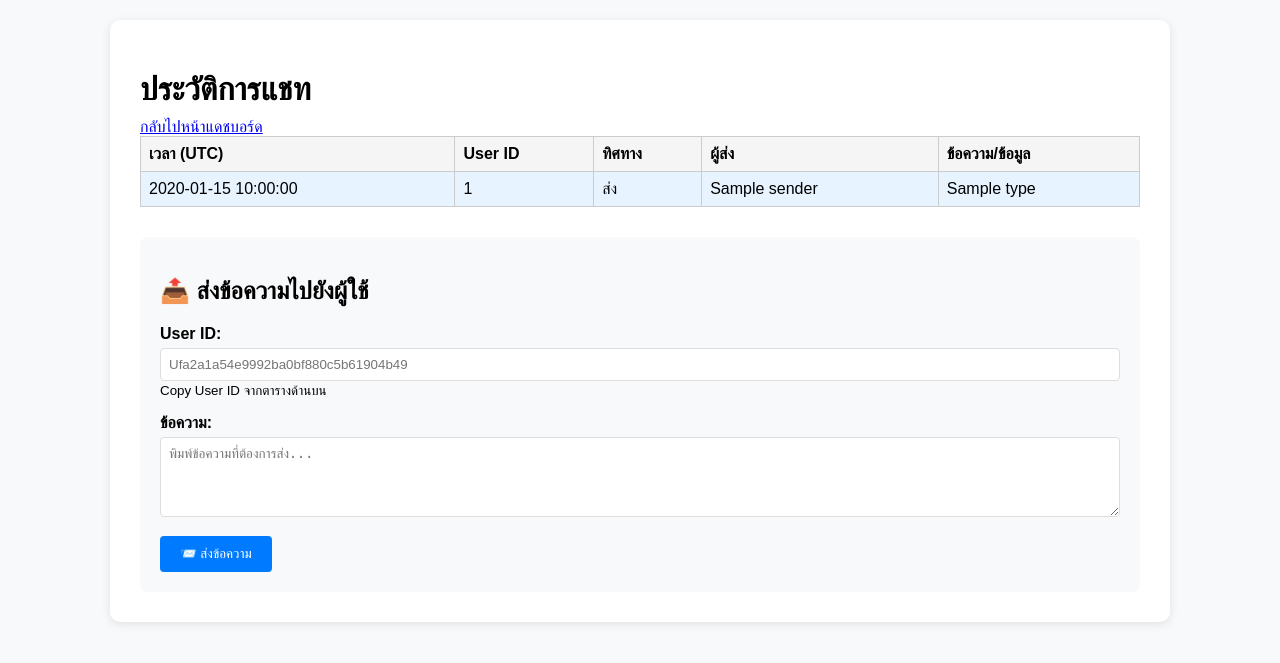
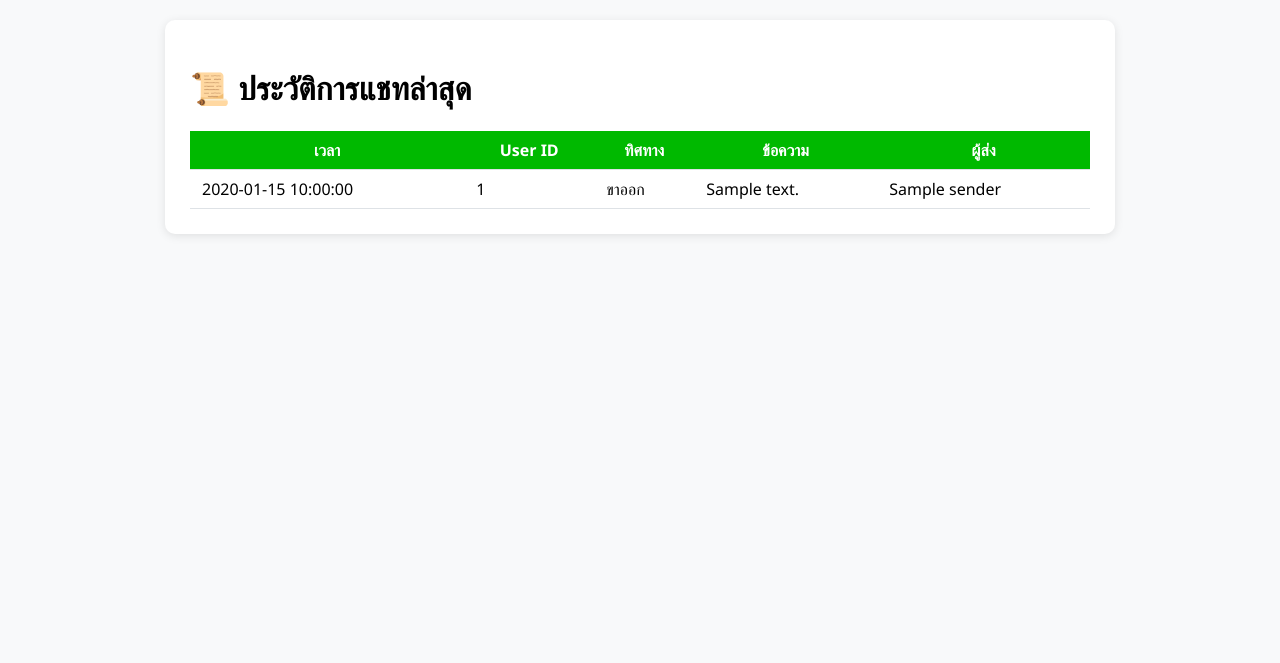
Before and after one commit to komsan114411/openclaw, a FastAPI app: template templates/chat_history.html in a window 1280 px wide. Shown: the top 663 px of the page. Run offline with FastAPI, Linux system fonts and the light colour scheme; the template is opened without the code that fills it: most values are stand-ins (such as "Sample title", 1, 10 or a date in 2020).

Commit message:
Update chat_history.html

```diff
--- a/templates/chat_history.html
+++ b/templates/chat_history.html
@@ -1,134 +1,42 @@
 <!DOCTYPE html>
-<html>
+<html lang="th">
 <head>
-    <meta charset="utf-8" />
-    <title>Chat History</title>
+  <meta charset="UTF-8">
+  <title>ประวัติการแชท</title>
   <style>
-        body {
-            font-family: Arial, sans-serif;
-            margin: 20px;
-            background-color: #f8f9fa;
-        }
-        .container {
-            max-width: 1000px;
-            margin: 0 auto;
-            background: white;
-            padding: 30px;
-            border-radius: 10px;
-            box-shadow: 0 2px 10px rgba(0,0,0,0.1);
-        }
-        h1 { margin-bottom: 10px; }
-        nav a { margin-right: 15px; }
-        table { border-collapse: collapse; width: 100%; margin-bottom: 30px; }
-        table, th, td { border: 1px solid #ccc; }
-        th, td { padding: 8px; text-align: left; }
-        th { background-color: #f5f5f5; }
-        .send-form { background-color: #f8f9fa; padding: 20px; border-radius: 8px; margin-top: 20px; }
-        .form-group { margin-bottom: 15px; }
-        label { display: block; margin-bottom: 5px; font-weight: bold; }
-        input, textarea { width: 100%; padding: 8px; border: 1px solid #ddd; border-radius: 4px; box-sizing: border-box; }
-        textarea { height: 80px; resize: vertical; }
-        button { background-color: #007bff; color: white; padding: 10px 20px; border: none; border-radius: 4px; cursor: pointer; }
-        button:hover { background-color: #0056b3; }
-        .admin-msg { background-color: #e7f3ff; }
-        .user-msg { background-color: #f0f0f0; }
-        .bot-msg { background-color: #d4edda; }
+    body { font-family: 'Segoe UI', sans-serif; background: #f8f9fa; margin: 0; padding: 20px; }
+    .container { max-width: 900px; margin: 0 auto; background: #fff; padding: 25px; border-radius: 10px; box-shadow: 0 2px 10px rgba(0,0,0,0.1); }
+    table { width: 100%; border-collapse: collapse; }
+    th, td { padding: 8px 12px; border-bottom: 1px solid #dee2e6; }
+    th { background: #00B900; color: #fff; }
+    tr:nth-child(even) { background: #f2f2f2; }
   </style>
 </head>
 <body>
 <div class="container">
-        <h1>ประวัติการแชท</h1>
-        <nav>
-            <a href="/admin">กลับไปหน้าแดชบอร์ด</a>
-        </nav>
-
+  <h1>📜 ประวัติการแชทล่าสุด</h1>
   <table>
     <thead>
       <tr>
-                    <th>เวลา (UTC)</th>
+        <th>เวลา</th>
         <th>User ID</th>
         <th>ทิศทาง</th>
+        <th>ข้อความ</th>
         <th>ผู้ส่ง</th>
-                    <th>ข้อความ/ข้อมูล</th>
       </tr>
     </thead>
     <tbody>
-                {% for entry in chat_history %}
-                <tr class="{{ 'user-msg' if entry.direction == 'in' and entry.sender == 'user' else 'bot-msg' if entry.direction == 'out' else 'admin-msg' }}">
-                    <td>{{ entry.timestamp }}</td>
-                    <td>{{ entry.user_id }}</td>
-                    <td>{{ 'รับ' if entry.direction == 'in' else 'ส่ง' }}</td>
-                    <td>{{ entry.sender }}</td>
-                    <td>
-                        {% if entry.message.type == 'text' %}
-                            {{ entry.message.text }}
-                        {% else %}
-                            {{ entry.message.type }}
-                        {% endif %}
-                    </td>
+    {% for msg in chat_history %}
+      <tr>
+        <td>{{ msg.created_at }}</td>
+        <td>{{ msg.user_id }}</td>
+        <td>{{ 'ขาเข้า' if msg.direction == 'in' else 'ขาออก' }}</td>
+        <td>{{ msg.message }}</td>
+        <td>{{ msg.sender }}</td>
       </tr>
     {% endfor %}
     </tbody>
   </table>
-
-        <div class="send-form">
-            <h2>📤 ส่งข้อความไปยังผู้ใช้</h2>
-            <form onsubmit="return sendMessage(event)">
-                <div class="form-group">
-                    <label for="user_id">User ID:</label>
-                    <input type="text" id="user_id" placeholder="Ufa2a1a54e9992ba0bf880c5b61904b49" required>
-                    <small>Copy User ID จากตารางด้านบน</small>
 </div>
-
-                <div class="form-group">
-                    <label for="message_text">ข้อความ:</label>
-                    <textarea id="message_text" placeholder="พิมพ์ข้อความที่ต้องการส่ง..." required></textarea>
-                </div>
-
-                <button type="submit">📨 ส่งข้อความ</button>
-            </form>
-        </div>
-    </div>
-
-    <script>
-        function sendMessage(event) {
-            event.preventDefault();
-
-            const userId = document.getElementById('user_id').value.trim();
-            const text = document.getElementById('message_text').value.trim();
-
-            if (!userId || !text) {
-                alert('กรุณาใส่ User ID และข้อความ');
-                return false;
-            }
-
-            const button = event.target.querySelector('button');
-            const originalText = button.textContent;
-            button.textContent = '⏳ กำลังส่ง...';
-            button.disabled = true;
-
-            fetch('/admin/send-message', {
-                method: 'POST',
-                headers: { 'Content-Type': 'application/json' },
-                body: JSON.stringify({ user_id: userId, text: text })
-            }).then(response => {
-                if (response.ok) {
-                    alert('✅ ส่งข้อความสำเร็จ!');
-                    document.getElementById('message_text').value = '';
-                    setTimeout(() => location.reload(), 1000);
-                } else {
-                    alert('❌ เกิดข้อผิดพลาดในการส่งข้อความ');
-                }
-            }).catch(err => {
-                console.error(err);
-                alert('❌ เกิดข้อผิดพลาดในการเชื่อมต่อ');
-            }).finally(() => {
-                button.textContent = originalText;
-                button.disabled = false;
-            });
-
-            return false;
-        }
-    </script>
 </body>
 </html>
```
Lines whose indentation alone changed are shown as unchanged.
